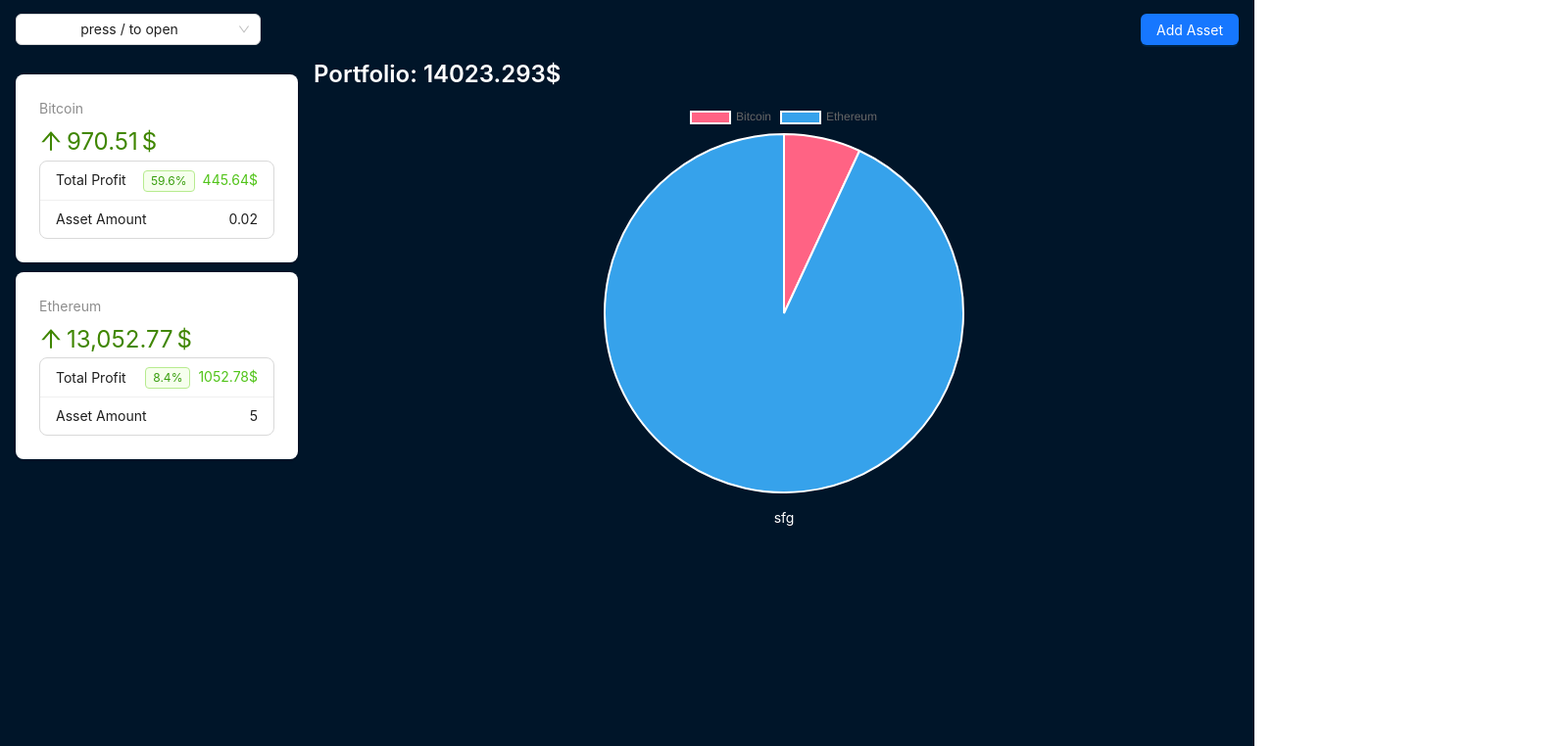
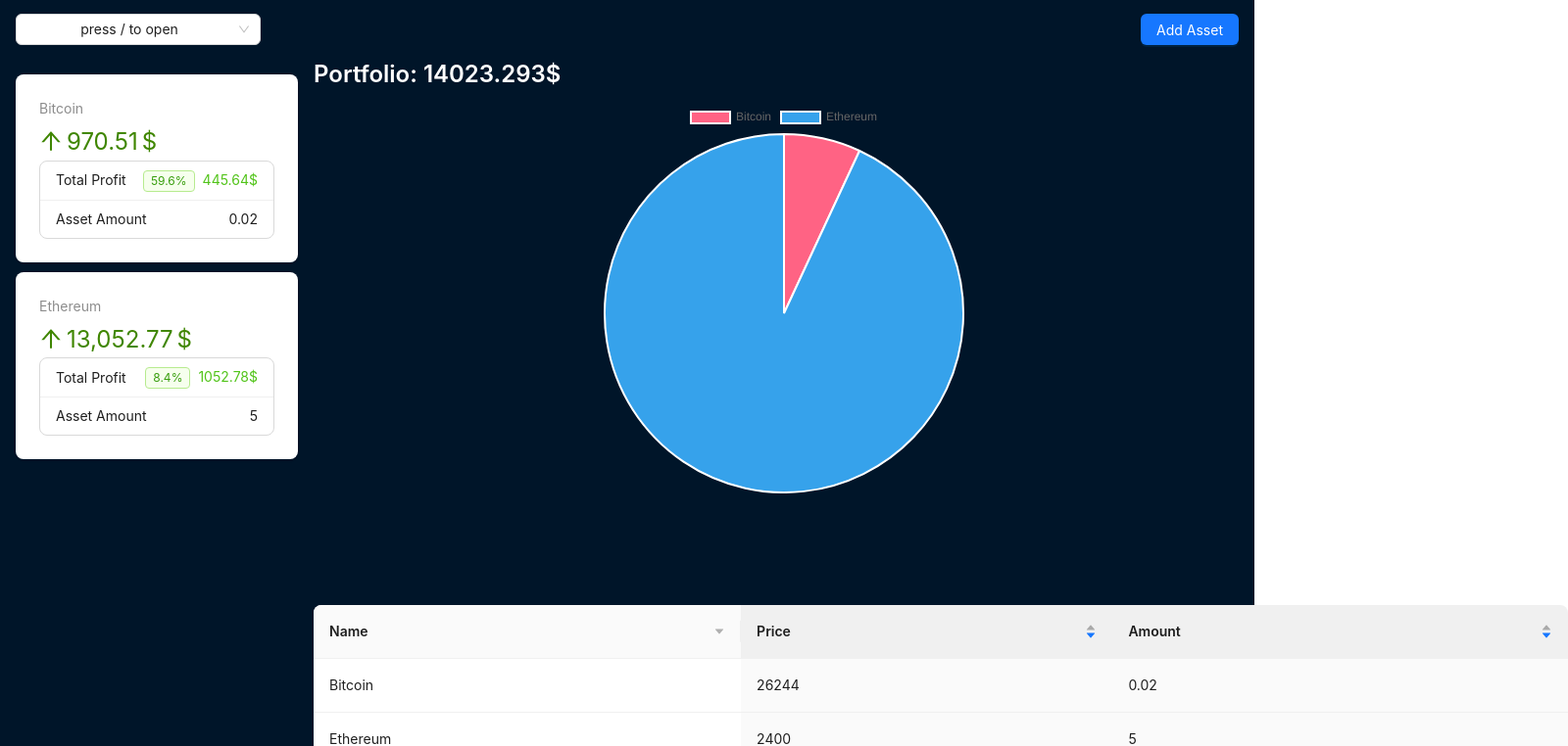
Before and after one commit to Kuroky79/reactCryptoFun, a React (Vite) app: page / in a window 1280 px wide. Shown: the top 762 px of the page at 98% size, 1600 px wide, since content can reach past the window. Built offline with nearby package versions, Linux system fonts and the light colour scheme.

Commit message:
add tableCoin

```diff
--- a/src/components/Content/AssetsTable.jsx
+++ b/src/components/Content/AssetsTable.jsx
@@ -1,5 +1,33 @@
-
+import { Table } from 'antd';
+import {useCrypto} from "../context/crypto-context.jsx";
+const columns = [
+    {
+        title: 'Name',
+        dataIndex: 'name',
+        sorter: (a, b) => a.name.length - b.name.length,
+        sortDirections: ['descend'],
+    },
+    {
+        title: 'Price',
+        dataIndex: 'price',
+        defaultSortOrder: 'descend',
+        sorter: (a, b) => a.price - b.price,
+    },
+    {
+        title: 'Amount',
+        dataIndex: 'amount',
+        defaultSortOrder: 'descend',
+        sorter: (a, b) => a.amount - b.amount,
+    },
+];
 
 export default function AssetsTable(){
-    return <div>sfg</div>
+    const {assets} = useCrypto()
+    const data = assets.map(a =>({
+        key: a.id,
+        name: a.name,
+        price: a.price,
+        amount: a.amount,
+    }))
+    return <div style={{position: 'absolute',bottom: 0,width: '100%'}}><Table pagination={false} columns={columns} dataSource={data} />;</div>
 }
```
